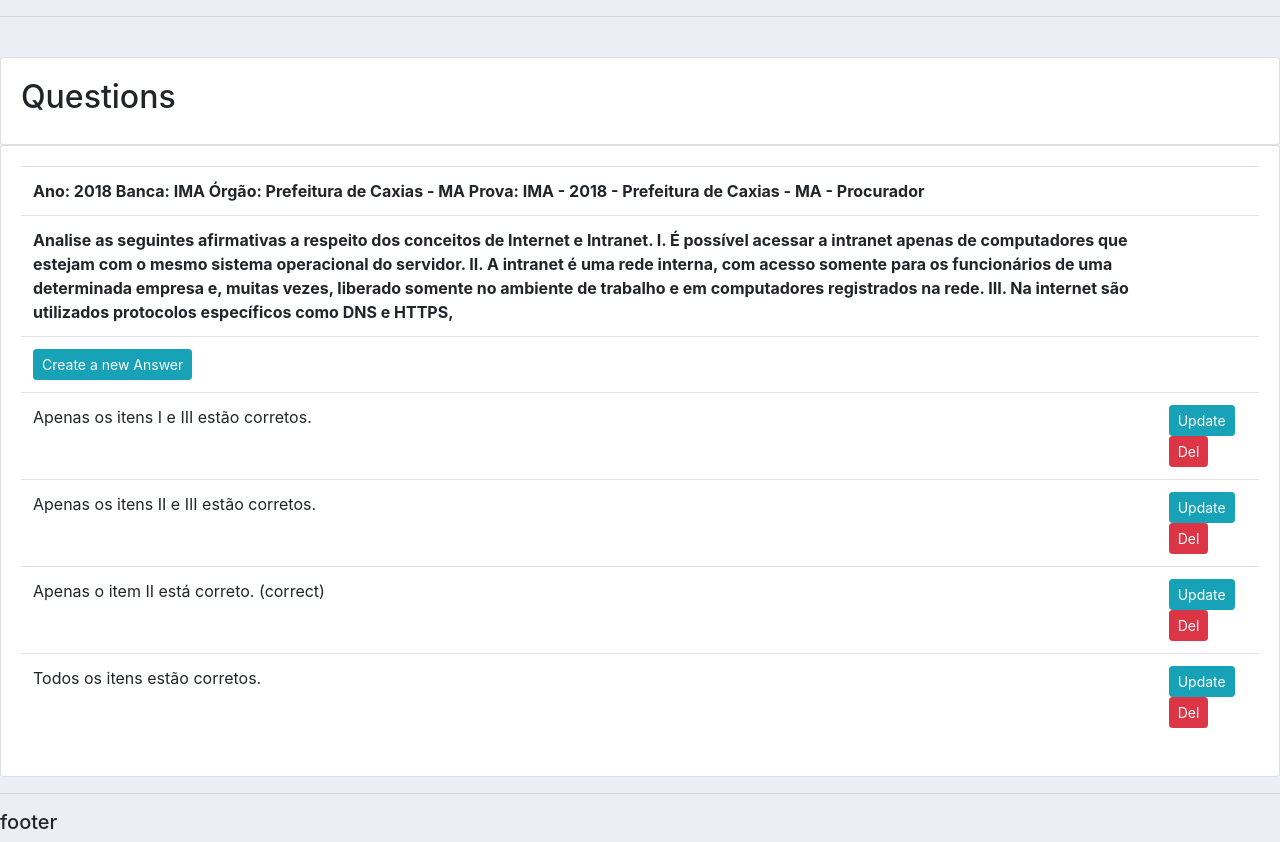
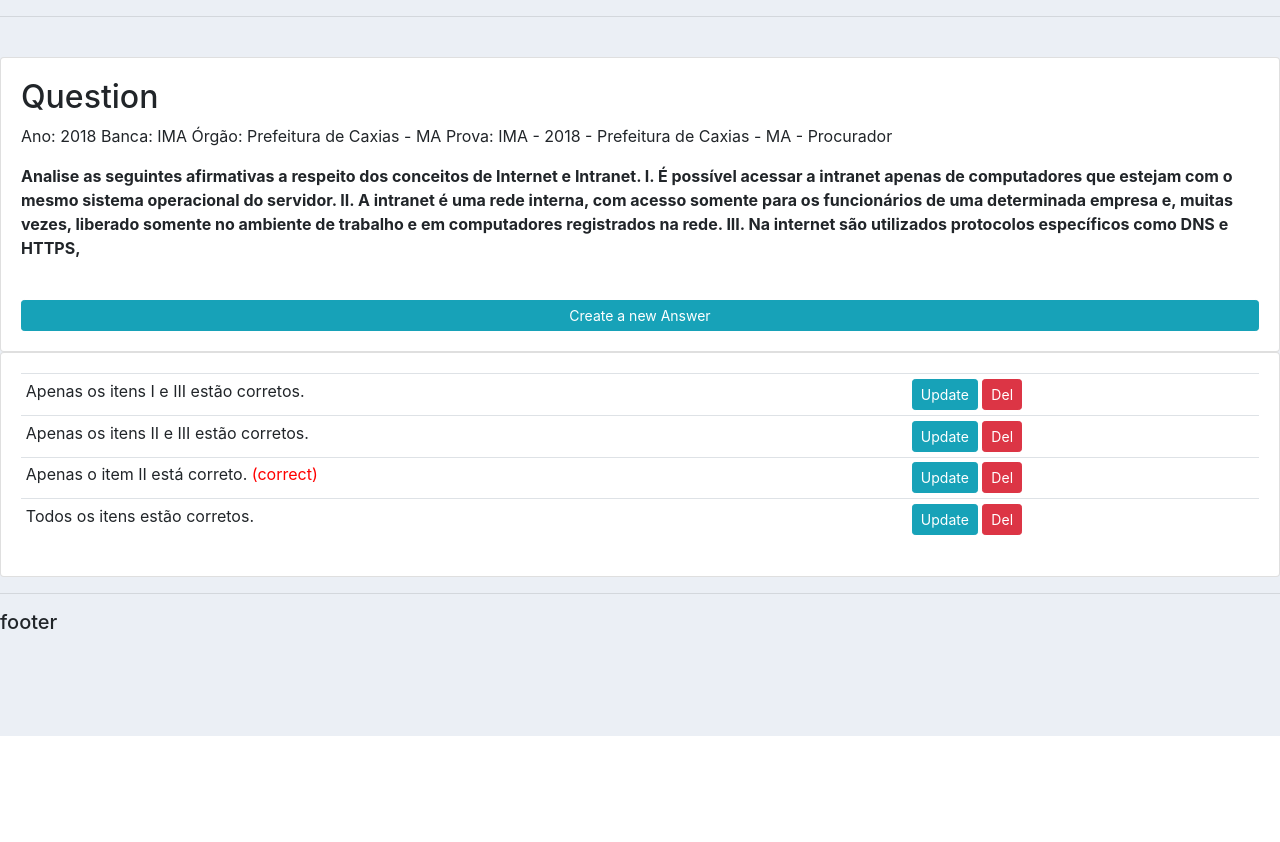
Before and after one commit to silviotassini/qea, a Django app: page /answers/1 in a window 1280 px wide. Shown: the part 64-906 px from the top of the page. After the commit the page ends 800 px from the top, so only its background shows below. Run offline with Django 3.2, Linux system fonts and the light colour scheme; data comes from the database, SQL or seed files in the repository.

Commit message:
interface style

```diff
--- a/questions/templates/questions/answers.html
+++ b/questions/templates/questions/answers.html
@@ -1,23 +1,24 @@
 {% extends 'questions/main.html' %}
 {% block content %}
-
+{% load static%}
 <br>
 <div class="row">
     <div class="col-md">
         <div class="card card-body">
-                <h2>Questions</h2>
+                <h2>Question</h2>
+                <p>{{ questions.asksource }}</p>
+                <p><b>{{ questions.asktext }}</b></p>
+                <br>
+                <a class="btn btn-sm btn-info" href="{% url 'create_answers' questions.id %}">Create a new Answer</a>
         </div>
         <div class="card card-body">
-            <table class="table">
-                <tr><th>{{ questions.asksource }}</th><th></th></tr>
-                <tr><th>{{ questions.asktext }}</th><th></th></tr>
-                <tr><td><a class="btn btn-sm btn-info" href="{% url 'create_answers' questions.id %}">Create a new Answer</a> </td><td></td></tr>
+            <table class="table table-hover table-sm">
                 {% for item in answers %}
                     <tr>
                         <td>
                             {{ item.answertext|truncatewords:20  }}
                             {% if item.iscorrect %}
-                                (correct)
+                            <font color="#ff0000">(correct)</font>
                             {% endif %}
                         </td>
                         <td>
--- a/questions/templates/questions/questions.html
+++ b/questions/templates/questions/questions.html
@@ -6,10 +6,11 @@
     <div class="col-md">
         <div class="card card-body">
                 <h2>Questions</h2>
-                <a class="btn btn-primary  btn-sm btn-block" href="{% url 'create_questions' %}">Create Question</a>
+                <br>
+                <a class="btn btn-sm btn-info" href="{% url 'create_questions' %}">Create Question</a>
         </div>
         <div class="card card-body">
-            <table class="table">
+            <table class="table table-hover table-sm">
                 <tr><th>Question text</th><th></th></tr>
 
                 {% for item in questions %}
--- a/questions/templates/questions/tags.html
+++ b/questions/templates/questions/tags.html
@@ -6,10 +6,11 @@
     <div class="col-md">
         <div class="card card-body">
                 <h2>Tags</h2>
-                <a class="btn btn-primary  btn-sm btn-block" href="{% url 'create_tags' %}">Create tag</a>
+                <br>
+                <a class="btn btn-sm btn-info" href="{% url 'create_tags' %}">Create tag</a>
         </div>
         <div class="card card-body">
-            <table class="table">
+            <table class="table table-hover table-sm">
                 <tr><th>Tags</th><th></th></tr>
 
                 {% for item in tags %}
```
Also changed, not shown: questions/templates/questions/dashboard.html (+6 -8 lines), questions/templates/questions/themes.html (+8 -2 lines).
